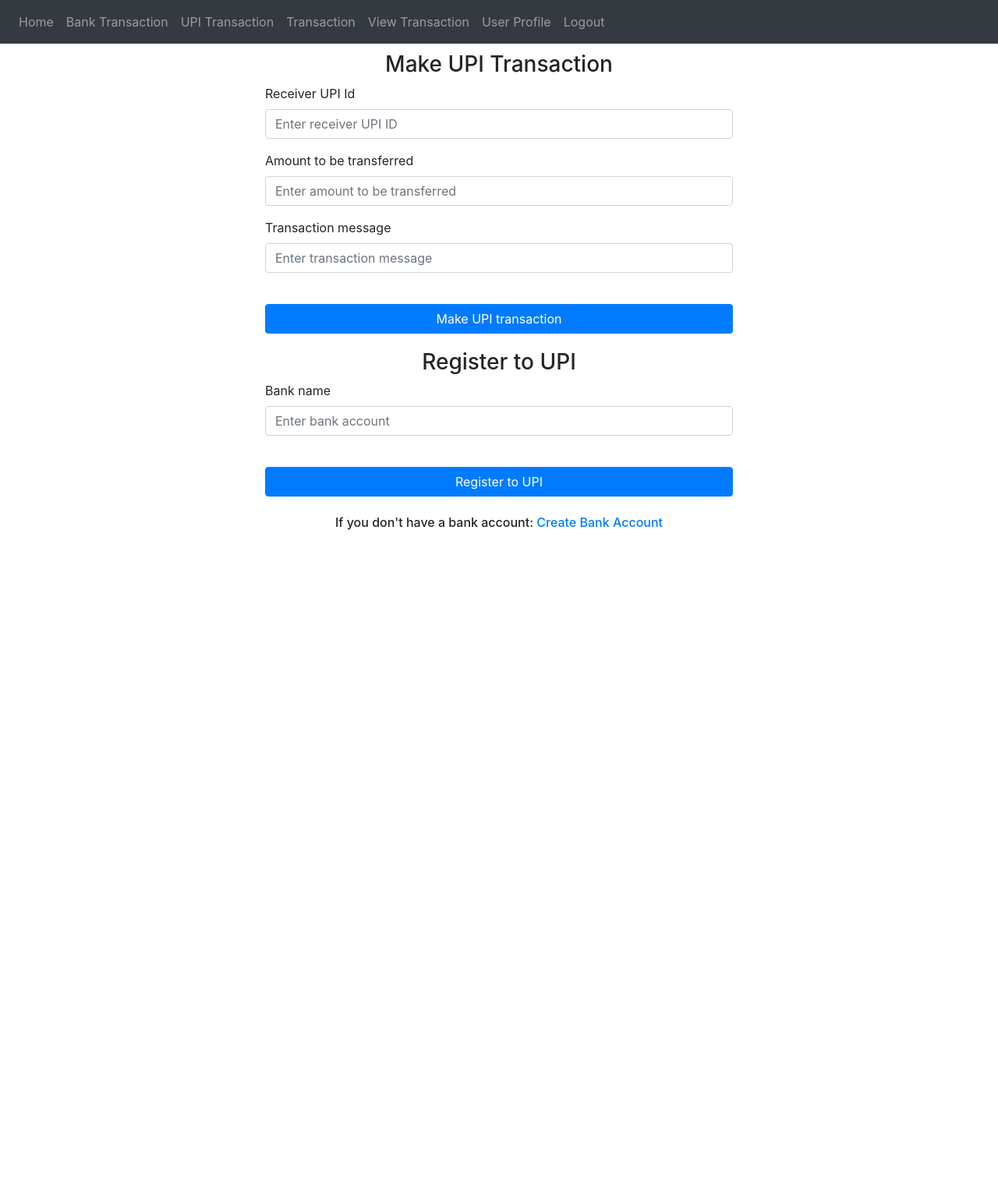
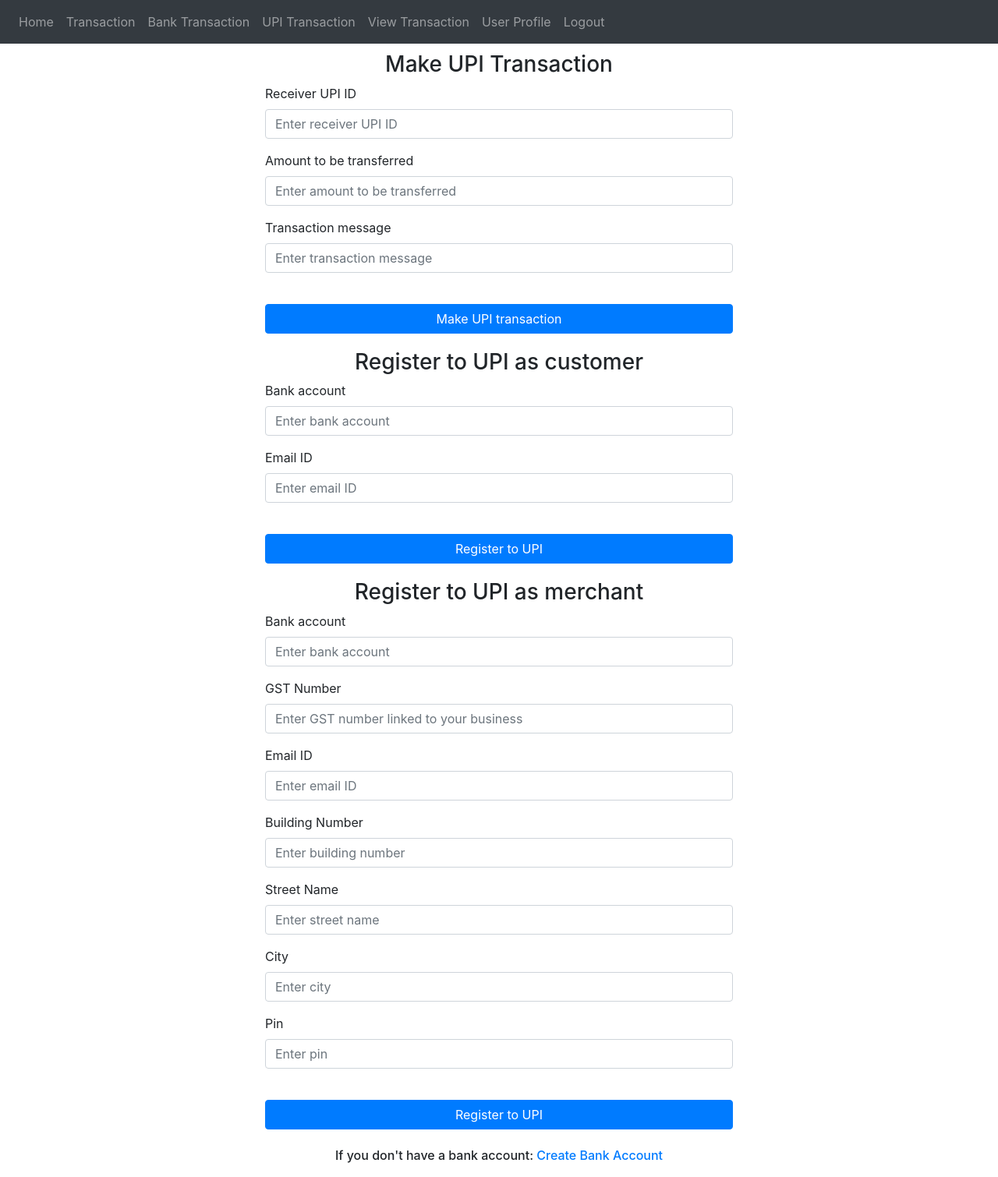
Before and after one commit to Paarthvi/upisystem, a Flask app: page /upiTransaction in a window 1280 px wide. Shown: the whole page at 78% size. Before the commit the page ends 680 px from the top, so only its background shows below. Run offline with Flask 2, Linux system fonts and the light colour scheme; the visitor is signed in with stand-in values (Sample User, id 1); some libraries are stand-ins or nearby versions.

Commit message:
Edits in UPI transactions

```diff
--- a/dbms/website/__init__.py
+++ b/dbms/website/__init__.py
@@ -4,6 +4,7 @@ from .auth import auth
 from .bankTransaction import banktransaction
 from .upiTransaction import upiTransaction
 from .userProfile import userprofile
+from .viewTransaction import viewtransactions
 
 def create_app():
     app = Flask(__name__)
@@ -13,6 +14,7 @@ def create_app():
     app.register_blueprint(banktransaction, url_prefix= "/")
     app.register_blueprint(upiTransaction, url_prefix= "/")
     app.register_blueprint(userprofile, url_prefix= "/")
+    app.register_blueprint(viewtransactions, url_prefix= "/")
     return app
 
 # if __name__ == 'main':
--- a/dbms/website/templates/upiTransaction.html
+++ b/dbms/website/templates/upiTransaction.html
@@ -5,7 +5,7 @@
 <form method = "POST">
     <h3 align = "center"> Make UPI Transaction </h3>
     <div class ="form-group">
-        <label for="receiverUpiId">Receiver UPI Id</label>
+        <label for="receiverUpiId">Receiver UPI ID</label>
         <input
                 type="receiverUpiId"
                 class="form-control"
@@ -38,9 +38,9 @@
     <button id = "makeUpiTransaction" type="makeUpiTransaction" class="btn btn-primary">Make UPI transaction</button>
 </form>
 <form method = "POST">
-    <h3 align = "center"> Register to UPI </h3>
+    <h3 align = "center"> Register to UPI as customer</h3>
     <div class ="form-group">
-        <label for="bankAccount">Bank name</label>
+        <label for="bankAccount">Bank account</label>
         <input
                 type="bankAccount"
                 class="form-control"
@@ -49,10 +49,97 @@
                 placeholder="Enter bank account"
         />
     </div>
+    <div class ="form-group">
+        <label for="email">Email ID</label>
+        <input
+                type="email"
+                class="form-control"
+                id="email"
+                name="email"
+                placeholder="Enter email ID"
+        />
+    </div>
     <br />
-    <button id = "registerToUPI" type="registerToUPI" class="btn btn-primary">Register to UPI</button>
+    <button id = "registerToUPIasCustomer" type="registerToUPIasCustomer" class="btn btn-primary">Register to UPI</button>
+    <br />
+</form>
+<form method = "POST">
+    <h3 align = "center"> Register to UPI as merchant</h3>
+    <div class ="form-group">
+        <label for="bankAccountNumber">Bank account</label>
+        <input
+                type="bankAccount"
+                class="form-control"
+                id="bankAccountNumber"
+                name="bankAccountNumber"
+                placeholder="Enter bank account"
+        />
+    </div>
+    <div class ="form-group">
+        <label for="gstNumber">GST Number</label>
+        <input
+                type="bankAccount"
+                class="form-control"
+                id="gstNumber"
+                name="gstNumber"
+                placeholder="Enter GST number linked to your business"
+        />
+    </div>
+    <div class ="form-group">
+        <label for="emailId">Email ID</label>
+        <input
+                type="emailId"
+                class="form-control"
+                id="emailId"
+                name="emailId"
+                placeholder="Enter email ID"
+        />
+    </div>
+    <div class ="form-group">
+        <label for="buildingNumber">Building Number</label>
+        <input
+                type="buildingNumber"
+                class="form-control"
+                id="buildingNumber"
+                name="buildingNumber"
+                placeholder="Enter building number"
+        />
+    </div>
+    <div class ="form-group">
+        <label for="streetName">Street Name</label>
+        <input
+                type="streetName"
+                class="form-control"
+                id="streetName"
+                name="streetName"
+                placeholder="Enter street name"
+        />
+    </div>
+    <div class ="form-group">
+        <label for="city">City</label>
+        <input
+                type="city"
+                class="form-control"
+                id="city"
+                name="city"
+                placeholder="Enter city"
+        />
+    </div>
+    <div class ="form-group">
+        <label for="pin">Pin</label>
+        <input
+                type="pin"
+                class="form-control"
+                id="pin"
+                name="pin"
+                placeholder="Enter pin"
+        />
+    </div>
+    <br />
+    <button id = "registerToUPIasMerchant" type="registerToUPIasMerchant" class="btn btn-primary">Register to UPI</button>
     <br />
     <br />
     <h6 align = "center"> If you don't have a bank account: <a href="/bankTransaction">Create Bank Account</a></h6>
 </form>
+
 {%endblock%}
--- a/dbms/website/templates/userInfoBase.html
+++ b/dbms/website/templates/userInfoBase.html
@@ -21,6 +21,9 @@
 .flex-box .btn-primary{
     width: 600px;
 }
+table, th, td {
+  border: 1px solid;
+}
  </style>
     <link
             rel="stylesheet"
@@ -41,9 +44,9 @@
     <div class="collapse navbar-collapse" id="navbar">
         <div class="navbar-nav">
             <a class="nav-item nav-link" id="home" href="/">Home</a>
+            <a class="nav-item nav-link" id="transaction" href="/transaction">Transaction</a>
             <a class="nav-item nav-link" id="bankransaction" href="/bankTransaction">Bank Transaction</a>
             <a class="nav-item nav-link" id="upiTransaction" href="/upiTransaction">UPI Transaction</a>
-            <a class="nav-item nav-link" id="transaction" href="/transaction">Transaction</a>
             <a class="nav-item nav-link" id="viewTransaction" href="/viewTransaction">View Transaction</a>
             <a class="nav-item nav-link" id="userProfile" href="/userProfile">User Profile</a>
             <a class="nav-item nav-link" id="logout" href="/logout">Logout</a>
```
Also changed, not shown: dbms/website/auth.py (+14 -14 lines), dbms/website/templates/displayTransactions.html (added, +27 -0 lines), dbms/website/templates/transactionDetails.html (added, +7 -0 lines), dbms/website/templates/viewTransaction.html (+9 -0 lines), dbms/website/viewTransaction.py (added, +79 -0 lines).
